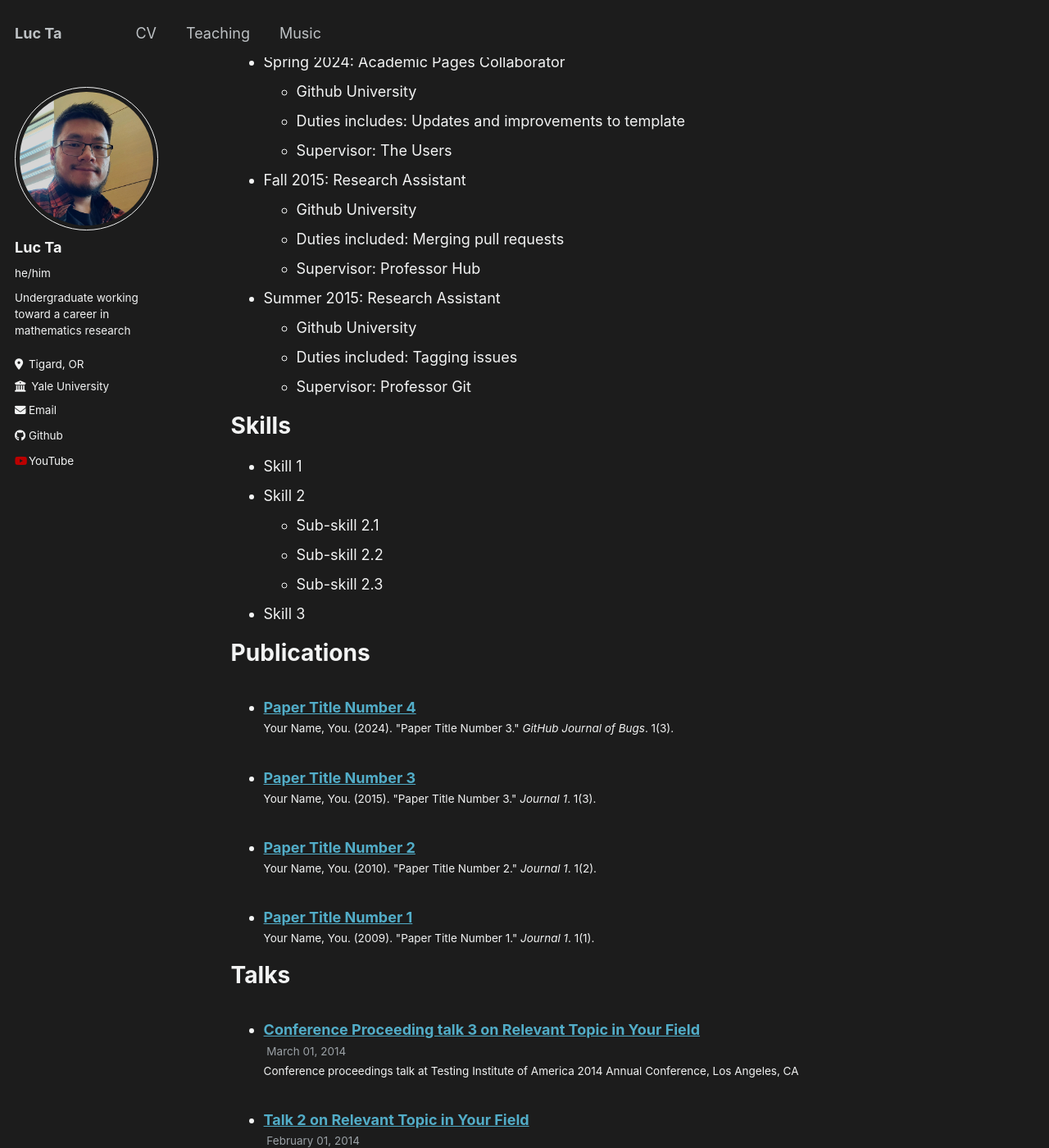
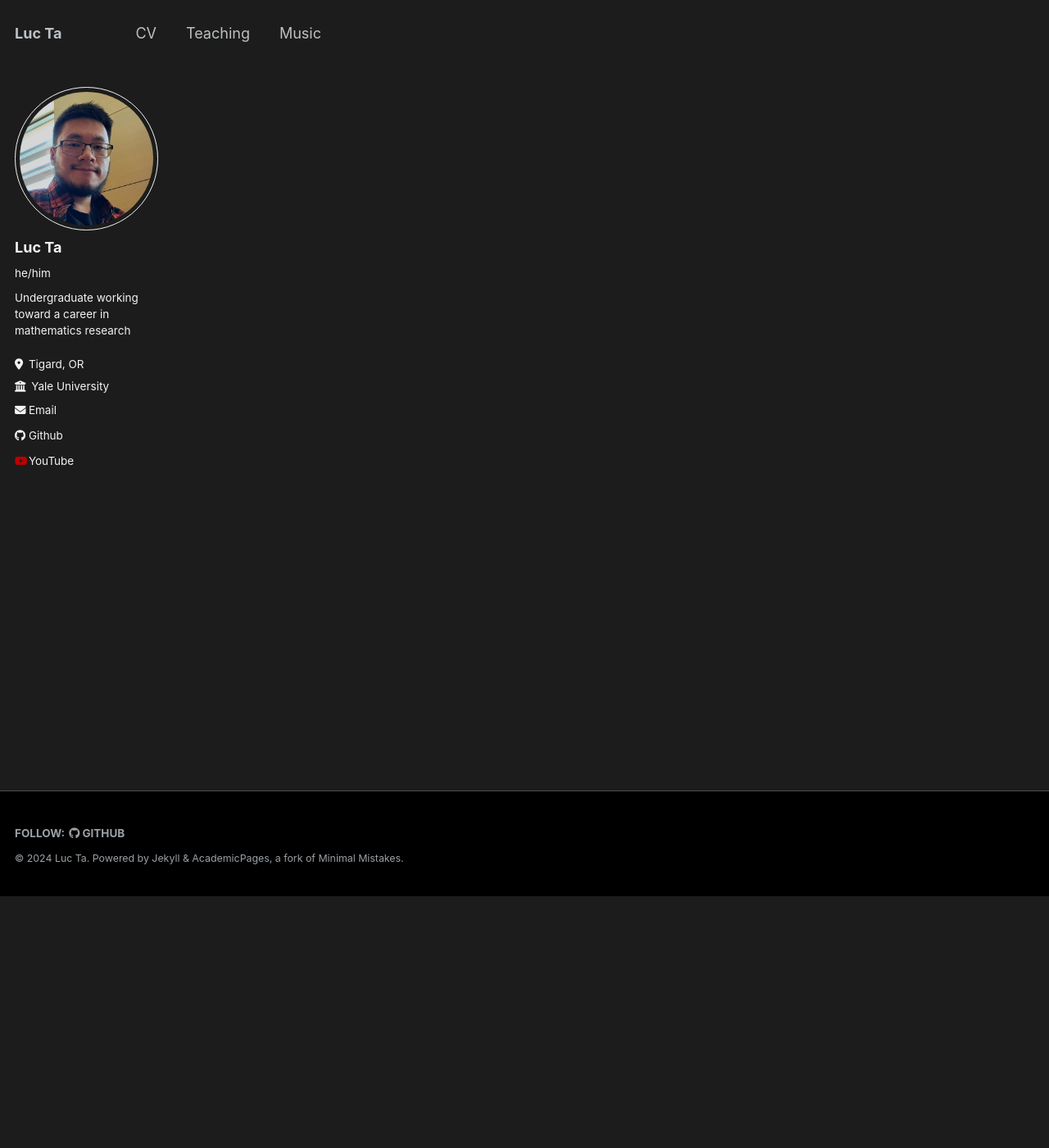
Before and after one commit to luc-ta/luc-ta.github.io, a Jekyll site: the page built from _pages/cv.md, in a window 1280 px wide and 1400 px high, scrolled down 307 px. Shown: the whole window at 82% size. Built offline with Jekyll 4.4.1, drawn with Linux system fonts in a browser that asks for light colours; some of the changed text lies outside the part shown.

Commit message:
Update cv.md

```diff
--- a/_pages/cv.md
+++ b/_pages/cv.md
@@ -9,56 +9,4 @@ redirect_from:
 
 {% include base_path %}
 
-Education
-======
-* Ph.D in Version Control Theory, GitHub University, 2018 (expected)
-* M.S. in Jekyll, GitHub University, 2014
-* B.S. in GitHub, GitHub University, 2012
-
-Work experience
-======
-* Spring 2024: Academic Pages Collaborator
-  * Github University
-  * Duties includes: Updates and improvements to template
-  * Supervisor: The Users
-
-* Fall 2015: Research Assistant
-  * Github University
-  * Duties included: Merging pull requests
-  * Supervisor: Professor Hub
-
-* Summer 2015: Research Assistant
-  * Github University
-  * Duties included: Tagging issues
-  * Supervisor: Professor Git
-
-Skills
-======
-* Skill 1
-* Skill 2
-  * Sub-skill 2.1
-  * Sub-skill 2.2
-  * Sub-skill 2.3
-* Skill 3
-
-Publications
-======
-  <ul>{% for post in site.publications reversed %}
-    {% include archive-single-cv.html %}
-  {% endfor %}</ul>
-
-Talks
-======
-  <ul>{% for post in site.talks reversed %}
-    {% include archive-single-talk-cv.html  %}
-  {% endfor %}</ul>
-
-Teaching
-======
-  <ul>{% for post in site.teaching reversed %}
-    {% include archive-single-cv.html %}
-  {% endfor %}</ul>
-
-Service and leadership
-======
-* Currently signed in to 43 different slack teams
+In preparation
```
